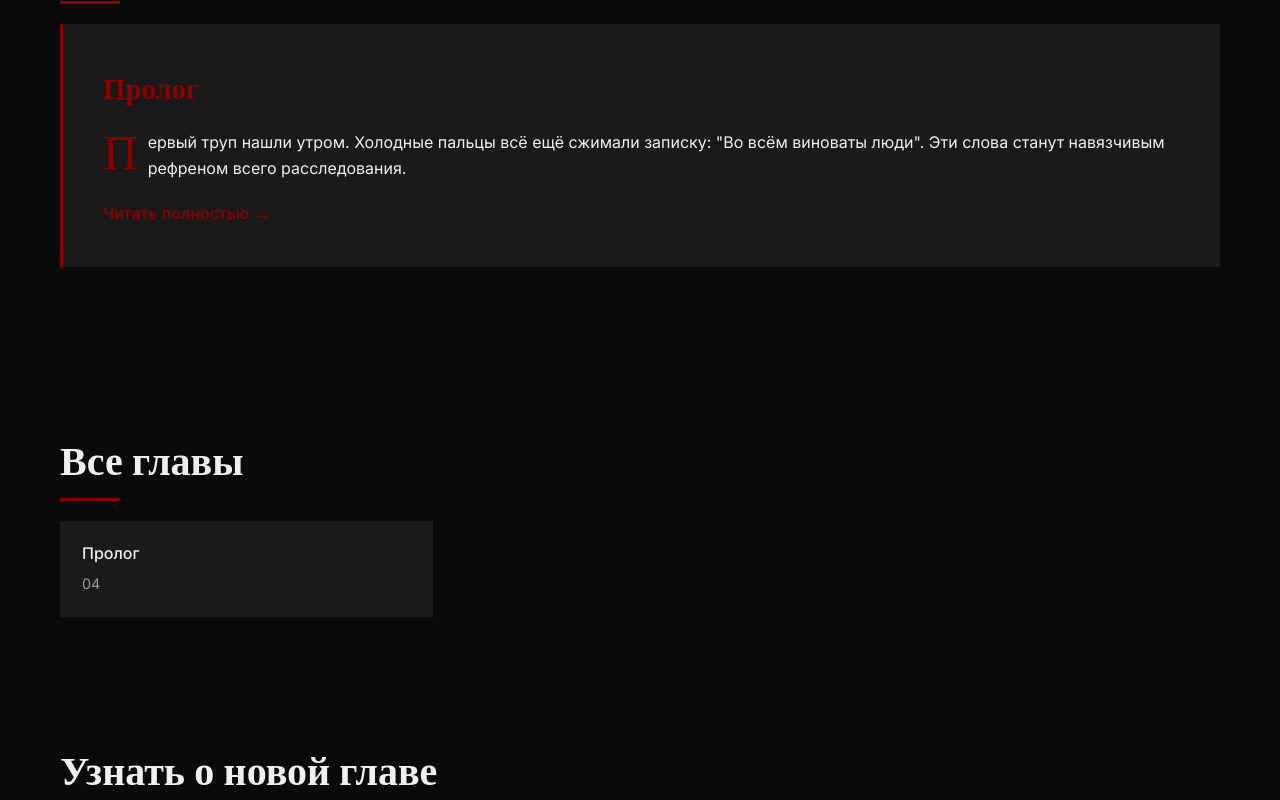
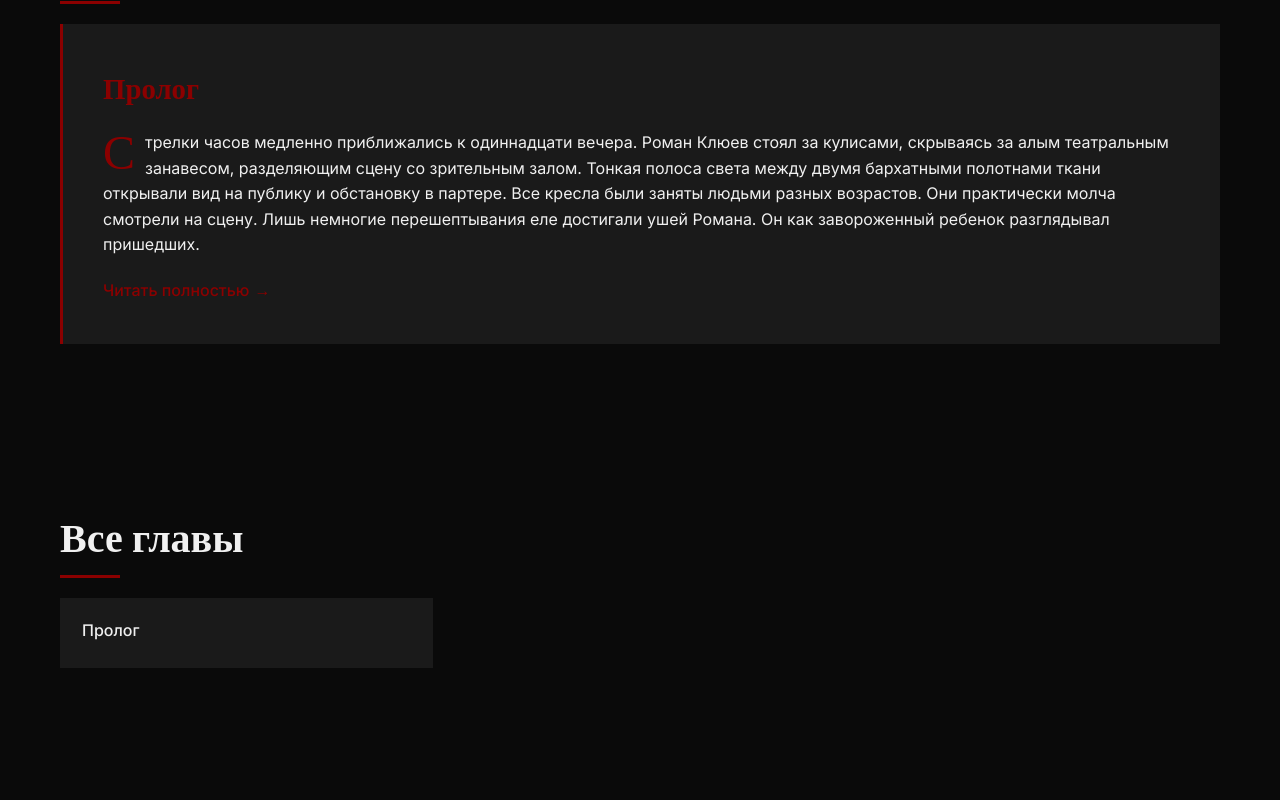
Before and after one commit to Zaneproject/Zaneproject.github.io, a plain HTML site: page index.html in a window 1280 px wide. Shown: the part 1092-1892 px from the top of the page. Drawn offline with nearby package versions, Linux system fonts and the light colour scheme.

Commit message:
Update index.html

```diff
--- a/index.html
+++ b/index.html
@@ -28,7 +28,7 @@
             <nav>
                 <a href="#about">О книге</a>
                 <a href="#chapters">Главы</a>
-                <a href="#subscribe">Подписаться</a>
+               // <a href="#subscribe">Подписаться</a>
             </nav>
         </header>
 
@@ -48,7 +48,7 @@
                 <article class="chapter">
                     <h3>Пролог</h3>
                     <div class="chapter-content">
-                        <p class="first-letter">Первый труп нашли утром. Холодные пальцы всё ещё сжимали записку: "Во всём виноваты люди". Эти слова станут навязчивым рефреном всего расследования.</p>
+                        <p class="first-letter">Стрелки часов медленно приближались к одиннадцати вечера. Роман Клюев стоял за кулисами, скрываясь за алым театральным занавесом, разделяющим сцену со зрительным залом. Тонкая полоса света между двумя бархатными полотнами ткани открывали вид на публику и обстановку в партере. Все кресла были заняты людьми разных возрастов. Они практически молча смотрели на сцену. Лишь немногие перешептывания еле достигали ушей Романа. Он как завороженный ребенок разглядывал пришедших.</p>
                         <a href="chapter1.html" class="read-more">Читать полностью</a>
                     </div>
                 </article>
@@ -59,7 +59,7 @@
                 <div class="chapter-list">
                     <a href="chapter1.html" class="chapter-link">
                         <span class="chapter-title">Пролог</span>
-                        <span class="chapter-date">04</span>
+                        <span class="chapter-date"></span>
                     </a>
                 </div>
             </section>
```
